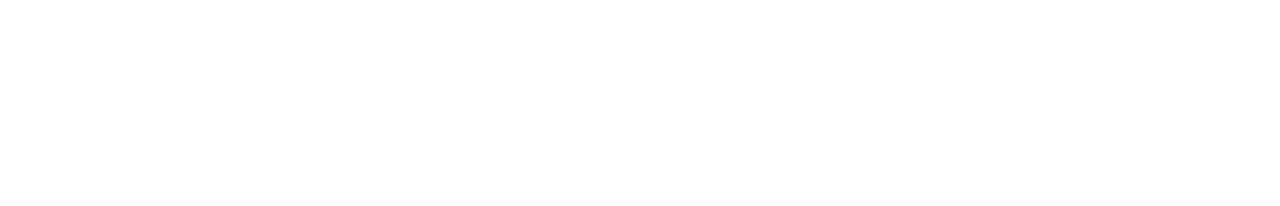
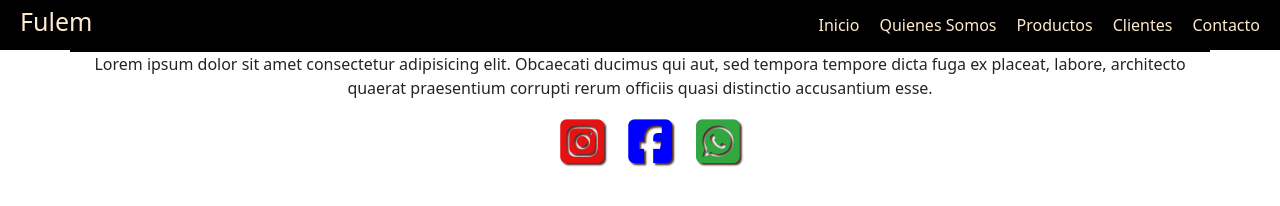
Before and after one commit to jose220385/pre-entrega2-jose-imbrenda, a plain HTML site: page pages/clientes.html in a window 1280 px wide. Drawn offline with nearby package versions, Linux system fonts and the light colour scheme.

Commit message:
se crea footer

```diff
--- a/pages/clientes.html
+++ b/pages/clientes.html
@@ -0,0 +1,53 @@
+<!DOCTYPE html>
+<html lang="es">
+
+<head>
+    <meta charset="UTF-8">
+    <meta name="viewport" content="width=device-width, initial-scale=1.0">
+    <title>Clientes Fulem</title>
+    <link href="https://cdn.jsdelivr.net/npm/bootstrap@5.3.0/dist/css/bootstrap.min.css" rel="stylesheet"
+        integrity="sha384-9ndCyUaIbzAi2FUVXJi0CjmCapSmO7SnpJef0486qhLnuZ2cdeRhO02iuK6FUUVM" crossorigin="anonymous">
+    <link rel="stylesheet" href="../styles/estilos.css">
+    <link rel="preconnect" href="https://fonts.googleapis.com">
+    <link rel="preconnect" href="https://fonts.gstatic.com" crossorigin>
+    <link href="https://fonts.googleapis.com/css2?family=Dancing+Script:wght@400;600&display=swap" rel="stylesheet">
+</head>
+
+<body>
+    <header>
+        <nav class="navegador">
+            <div>
+                <h3>Fulem</h3>
+            </div>
+            <i class="fa-solid fa-bars"></i>
+            <ul>
+                <li><h3>Fulem</h3></li>
+                <li><a href="../index.html">Inicio</a></li>
+                <li><a href="./quienesSomos.html">Quienes Somos</a></li>
+                <li><a href="./productos.html">Productos</a></li>
+                <li><a href="./clientes.html">Clientes</a></li>
+                <li><a href="./contacto.html">Contacto</a></li>
+            </ul>
+        </nav>
+    </header>
+    <main>
+
+    </main>
+    <footer class="container">
+        <p>Lorem ipsum dolor sit amet consectetur adipisicing elit. Obcaecati ducimus qui aut, sed tempora tempore dicta
+            fuga ex placeat, labore, architecto quaerat praesentium corrupti rerum officiis quasi distinctio accusantium
+            esse.</p>
+        <div>
+            <a href="https://www.instagram.com/fulem_/"><i class="fa-brands fa-square-instagram"></i></a>
+            <a href=""><i class="fa-brands fa-square-facebook"></i></a>
+            <a href="https://wa.me/+5491132556407"><i class="fa-brands fa-square-whatsapp"></i></a>
+
+        </div>
+    </footer>
+    <script src="https://cdn.jsdelivr.net/npm/bootstrap@5.3.0/dist/js/bootstrap.bundle.min.js"
+        integrity="sha384-geWF76RCwLtnZ8qwWowPQNguL3RmwHVBC9FhGdlKrxdiJJigb/j/68SIy3Te4Bkz"
+        crossorigin="anonymous"></script>
+    <script src="https://kit.fontawesome.com/7286fe37dd.js" crossorigin="anonymous"></script>
+</body>
+
+</html>
--- a/styles/estilos.css
+++ b/styles/estilos.css
@@ -4,6 +4,7 @@
     box-sizing: border-box;
 }
 
+/* Estilos Navegador*/
 .navegador {
     height: 50px;
     display: flex;
@@ -39,7 +40,7 @@
     text-decoration: none;
 }
 
-.navegador ul li h3{
+.navegador ul li h3 {
     display: none;
 }
 
@@ -63,7 +64,7 @@
         padding: 20px;
     }
 
-    .navegador ul:hover{
+    .navegador ul:hover {
         left: 0;
         flex-direction: column;
     }
@@ -72,7 +73,7 @@
         color: black;
     }
 
-    .navegador ul li h3{
+    .navegador ul li h3 {
         display: block;
         color: black;
         margin: 0;
@@ -86,7 +87,42 @@
         order: -1;
     }
 
-    .navegador .fa-bars:hover + ul{
+    .navegador .fa-bars:hover+ul {
         left: 0;
     }
 }
+
+/* Fin estilos Navegador*/
+
+/*Estilos Footer*/
+footer {
+    border-top: black solid 2px;
+    display: flex;
+    justify-content: space-evenly;
+    flex-direction: column;
+    text-align: center;
+}
+
+footer p {
+    text-align: center;
+}
+
+.fa-brands {
+    margin-left: 20px;
+    font-size: 50px;
+    text-shadow: 2px 2px 2px rgb(82, 43, 43);
+}
+
+.fa-square-facebook {
+    color: blue;
+}
+
+.fa-square-whatsapp {
+    color: rgb(48, 167, 63);
+}
+
+.fa-square-instagram {
+   color: rgb(230, 17, 17);
+}
+
+/*Fin estilos Footer*/
```
Also changed, not shown: index.html (+10 -2 lines), pages/contacto.html (+53 -0 lines), pages/productos.html (+53 -0 lines), pages/quienesSomos.html (+53 -0 lines), multimedia/imagenes_galeria/amarillo-lise.JPG (added), multimedia/imagenes_galeria/azul-op1-moscow.JPG (added), multimedia/imagenes_galeria/azul-op2-celine.JPG (added), multimedia/imagenes_galeria/bordo-.JPG (added), multimedia/imagenes_galeria/marron-bottega.JPG (added), multimedia/imagenes_galeria/roja-op1-.JPG (added), multimedia/imagenes_galeria/roja-op2-lise.JPG (added), multimedia/imagenes_galeria/verde-buenosAires.JPG (added).
